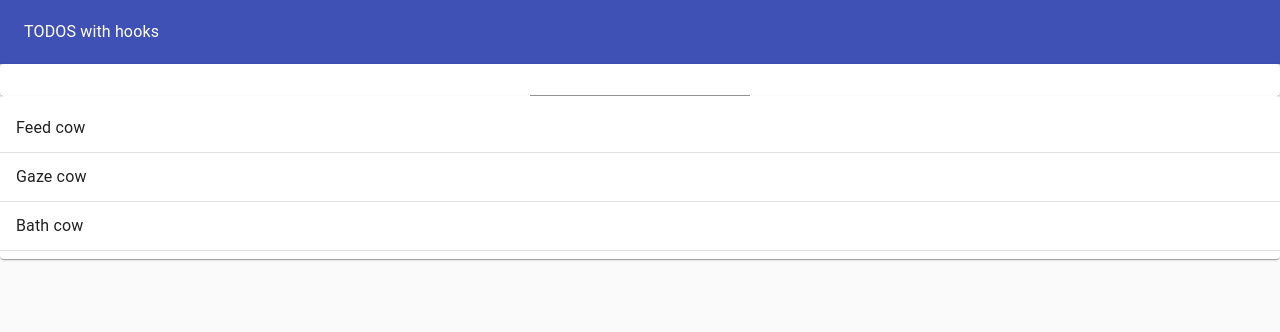
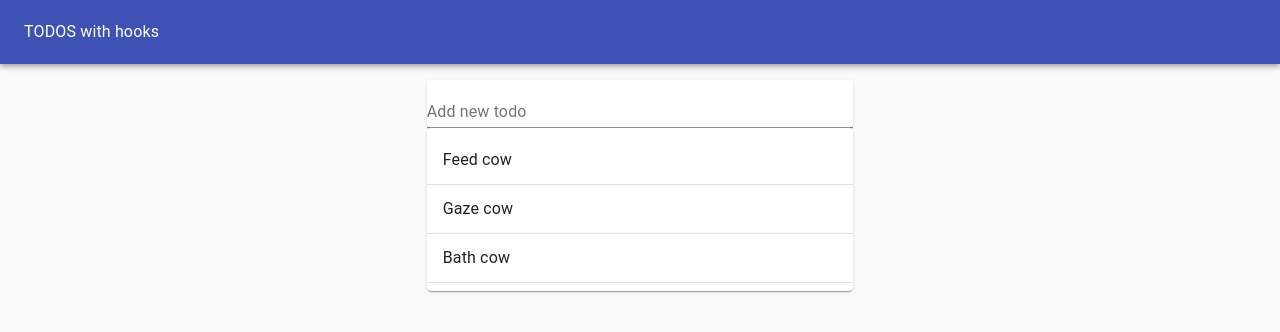
Before and after one commit to rafiurrafi/react-bootcamp, a React (Create React App) app: page / in a window 1280 px wide. Shown: the top 332 px of the page. Built offline with nearby package versions, Linux system fonts and the light colour scheme.

Commit message:
added todo component

```diff
--- /dev/null
+++ b/src/todo/todo.jsx
@@ -0,0 +1,15 @@
+import React from "react";
+import { Divider, ListItem, ListItemText } from "@material-ui/core";
+
+const Todo = ({ task }) => {
+  return (
+    <>
+      <ListItem>
+        <ListItemText>{task}</ListItemText>
+      </ListItem>
+      <Divider />
+    </>
+  );
+};
+
+export default Todo;
--- a/src/todo/todoApp.jsx
+++ b/src/todo/todoApp.jsx
@@ -1,6 +1,6 @@
 import React, { useState } from "react";
 import Paper from "@material-ui/core/Paper";
-import { AppBar, Toolbar, Typography } from "@material-ui/core";
+import { AppBar, Grid, Toolbar, Typography } from "@material-ui/core";
 import TodoList from "./todoList";
 import TodoForm from "./todoForm";
 const TodoApp = (props) => {
@@ -10,6 +10,9 @@ const TodoApp = (props) => {
     { _id: 3, task: "Bath cow", completed: true },
   ];
   const [todos, setTodos] = useState(initialTodos);
+  const addTodos = (todoTask) => {
+    setTodos([...todos, { _id: 1, task: todoTask, completed: false }]);
+  };
   return (
     <Paper
       style={{
@@ -26,8 +29,12 @@ const TodoApp = (props) => {
           <Typography color="inherit">TODOS with hooks</Typography>
         </Toolbar>
       </AppBar>
-      <TodoForm />
-      <TodoList todos={todos} />
+      <Grid container justify="center" style={{ marginTop: "1rem" }}>
+        <Grid item xs={11} md={8} lg={4}>
+          <TodoForm onAddTodo={addTodos} />
+          <TodoList todos={todos} />
+        </Grid>
+      </Grid>
     </Paper>
   );
 };
--- a/src/todo/todoForm.jsx
+++ b/src/todo/todoForm.jsx
@@ -1,11 +1,24 @@
 import { Paper, TextField } from "@material-ui/core";
 import React from "react";
 import useInputHooks from "./hooks/useInputHooks";
-const TodoForm = (props) => {
+const TodoForm = ({ onAddTodo }) => {
   const [value, handleChange, reset] = useInputHooks("");
+  const handleSubmit = (e) => {
+    e.preventDeafult();
+    onAddTodo(value);
+    console.log("done");
+    reset();
+  };
   return (
     <Paper>
-      <TextField value={value} onChange={handleChange} />
+      <form onSubmit={handleSubmit}>
+        <TextField
+          value={value}
+          onChange={handleChange}
+          label="Add new todo"
+          fullWidth
+        />
+      </form>
     </Paper>
   );
 };
--- a/src/todo/todoList.jsx
+++ b/src/todo/todoList.jsx
@@ -1,18 +1,14 @@
-import { Divider, Paper } from "@material-ui/core";
-import { List, ListItem, ListItemText } from "@material-ui/core";
+import { Paper } from "@material-ui/core";
+import { List } from "@material-ui/core";
 
 import React from "react";
+import Todo from "./todo";
 const TodoList = ({ todos }) => {
   return (
     <Paper>
       <List>
         {todos.map((todo) => (
-          <>
-            <ListItem>
-              <ListItemText>{todo.task}</ListItemText>
-            </ListItem>
-            <Divider />
-          </>
+          <Todo task={todo.task} />
         ))}
       </List>
     </Paper>
```
